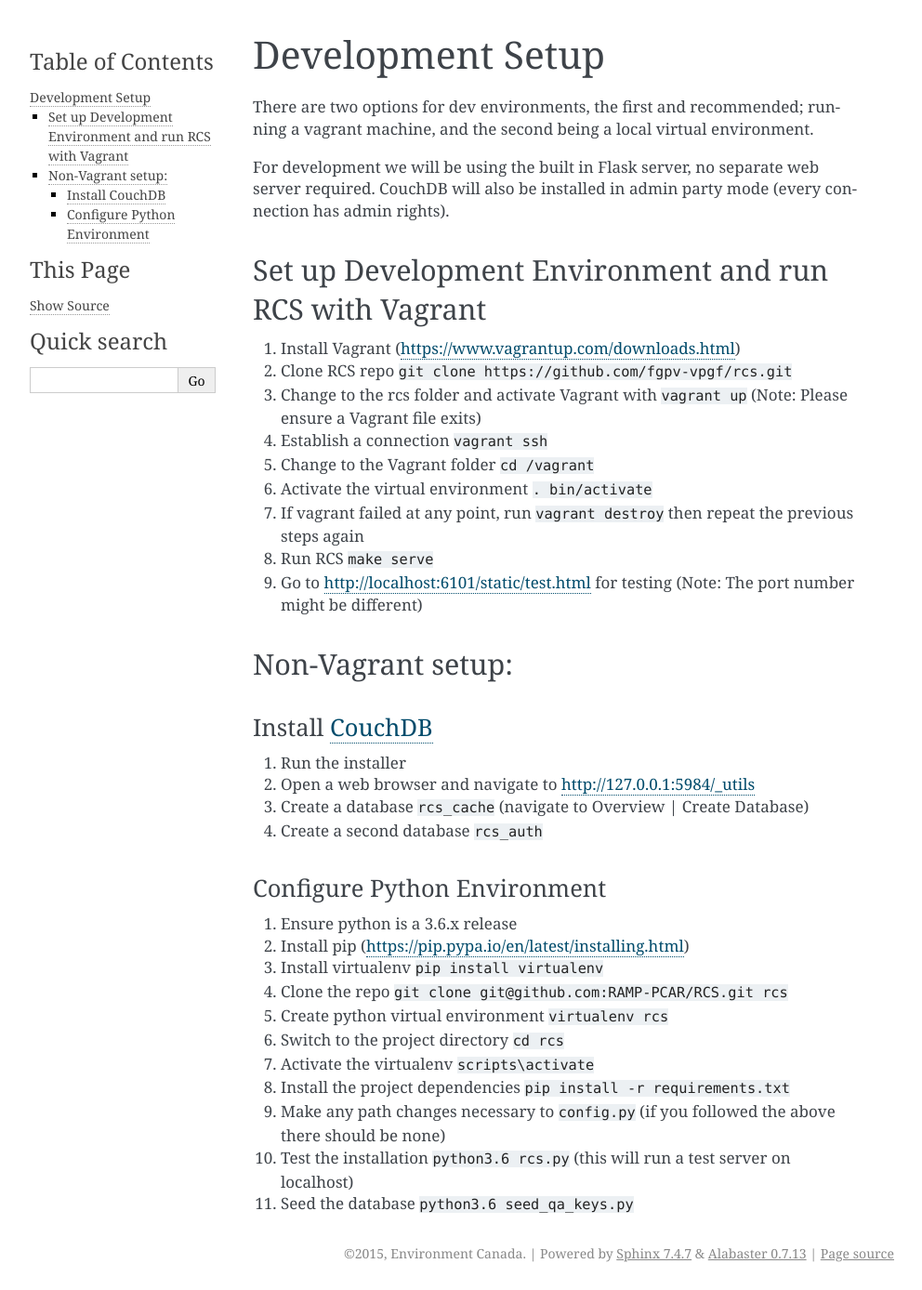
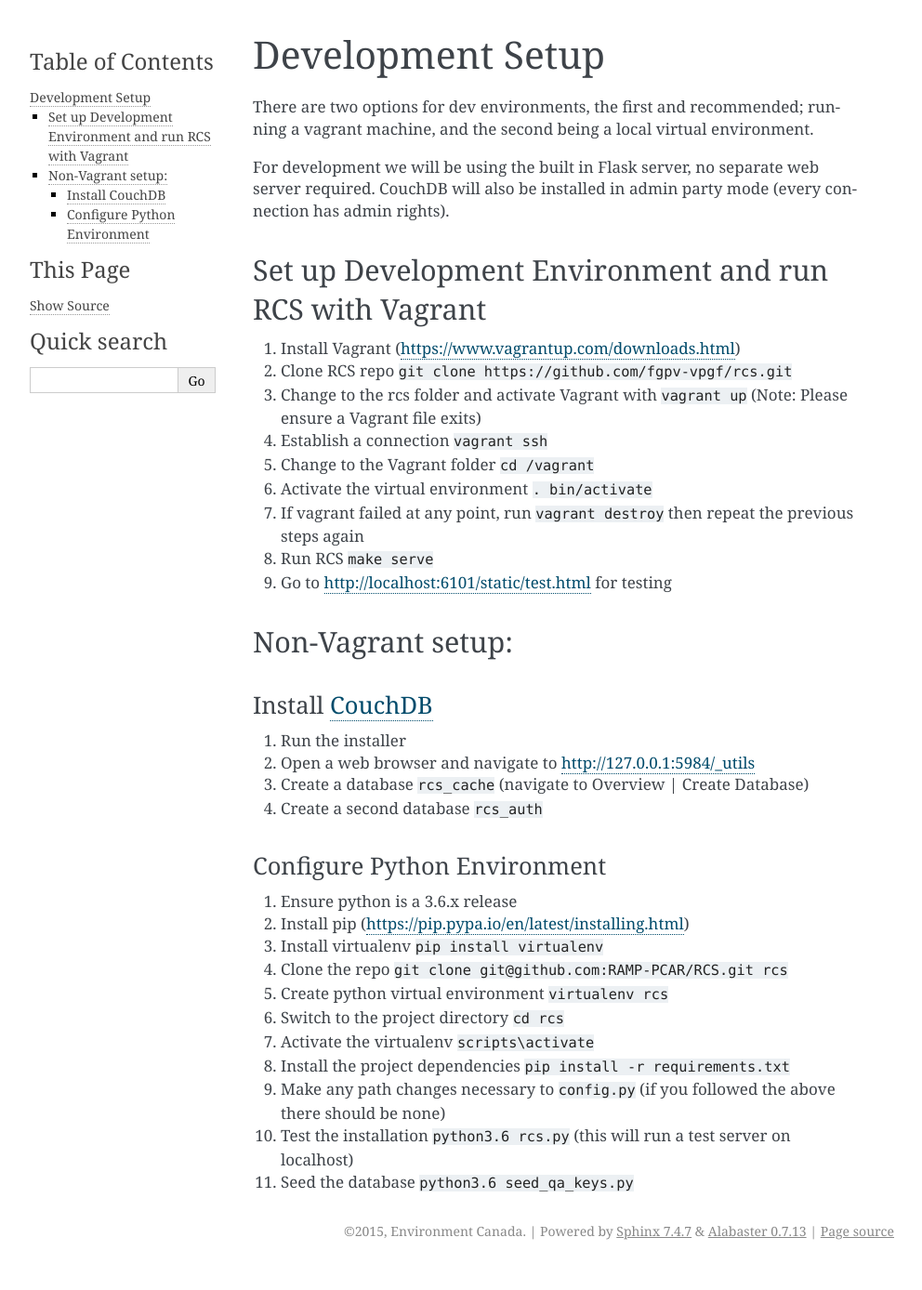
Before and after one commit to fgpv-vpgf/rcs, a Sphinx documentation site: the page built from docs/dev/setup.rst, in a window 1280 px wide. Shown: the whole page at 93% size, without its empty margins (148-1140 px from the left). Built offline with Sphinx 7.4.7, drawn with Linux system fonts in a browser that asks for light colours; pages that are not in the unit, such as notebooks, are missing from menus; after the commit the page ends 1364 px from its top, so only the background shows below that.

Commit message:
chore(docs): port will not change

```diff
--- a/docs/dev/setup.rst
+++ b/docs/dev/setup.rst
@@ -17,7 +17,7 @@ Set up Development Environment and run RCS with Vagrant
 #. Activate the virtual environment ``. bin/activate``
 #. If vagrant failed at any point, run ``vagrant destroy`` then repeat the previous steps again
 #. Run RCS ``make serve``
-#. Go to http://localhost:6101/static/test.html for testing (Note: The port number might be different)
+#. Go to http://localhost:6101/static/test.html for testing
 
 Non-Vagrant setup:
 --------------------
```
